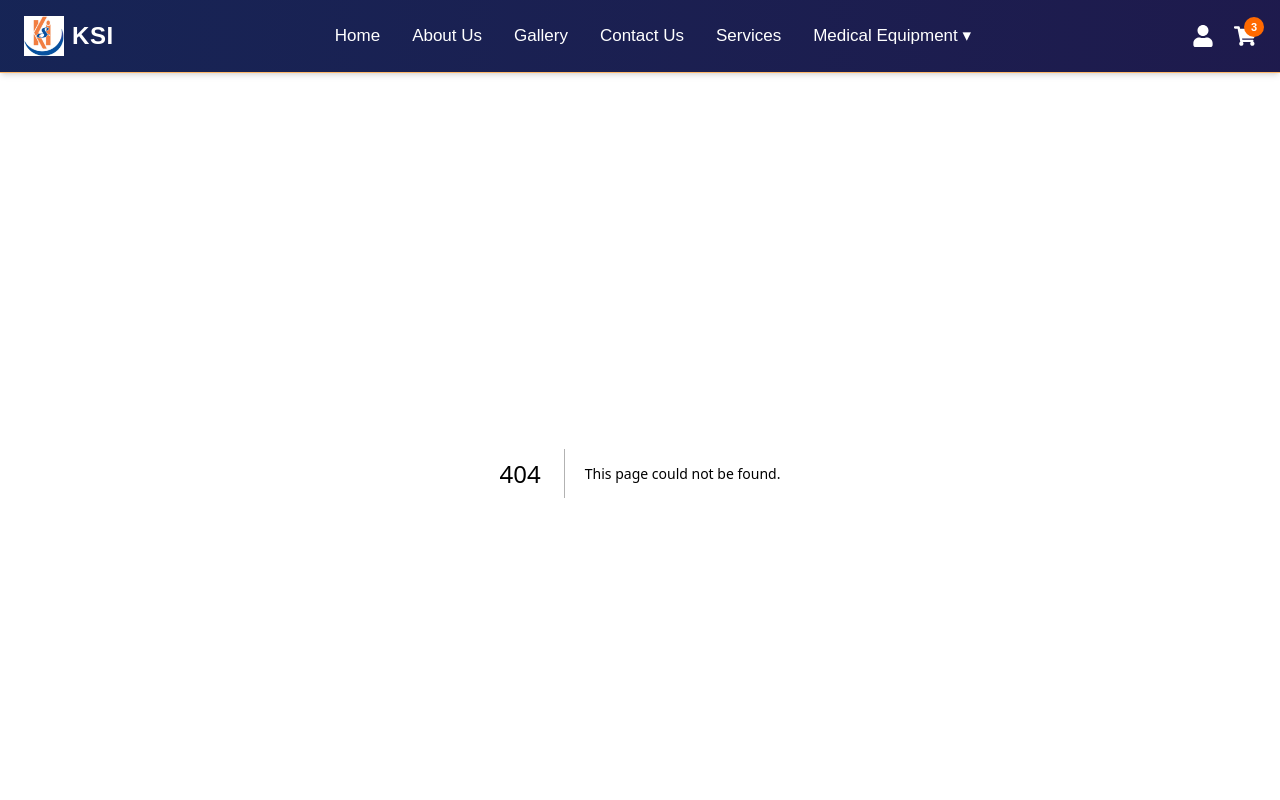
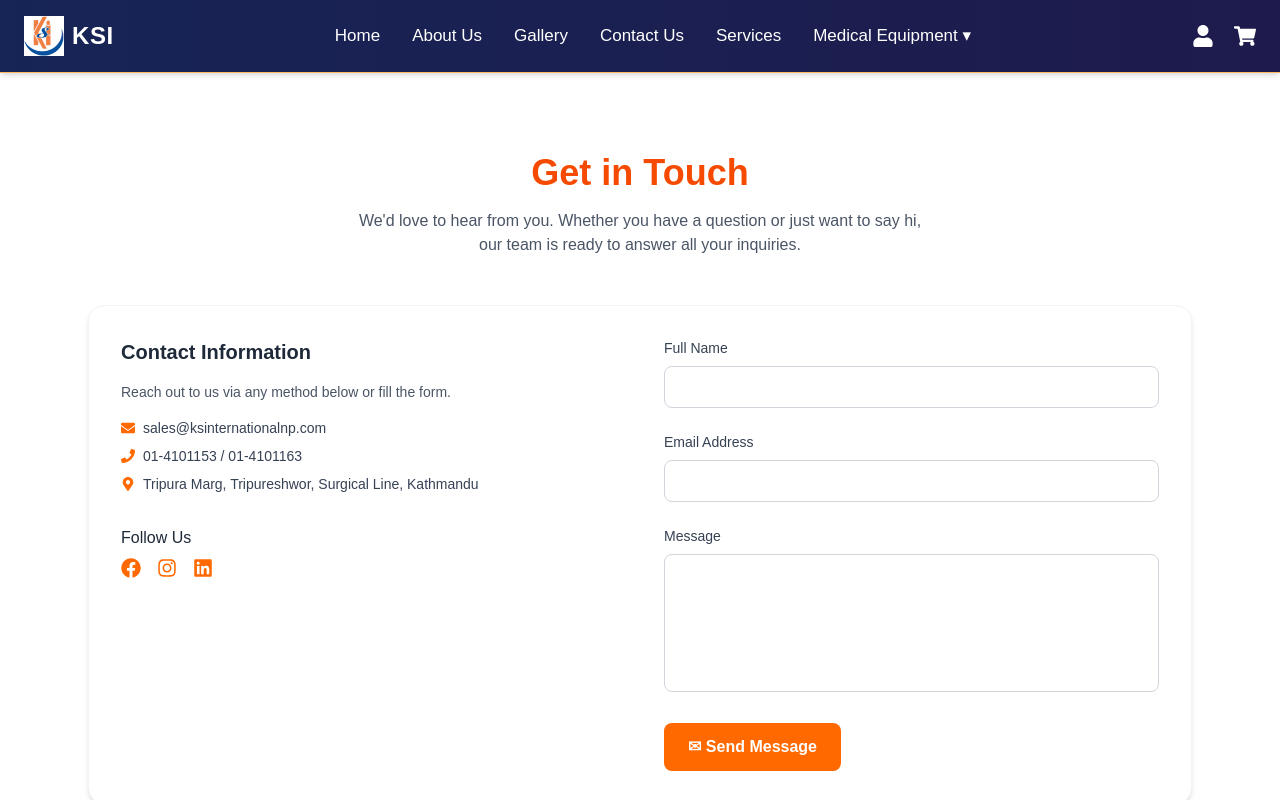
Before and after one commit to RoshanPanthi11/WebshopFrontend, a Next.js app: page /contact in a window 1280 px wide. Before the commit this address had no page. Shown: the top 800 px of the page. Built offline with nearby package versions, Linux system fonts and the light colour scheme.

Commit message:
add cart

```diff
--- /dev/null
+++ b/app/cart/page.js
@@ -0,0 +1,107 @@
+'use client';
+
+import { useAppContext } from '../context/AppContext';
+import Link from 'next/link';
+
+export default function CartPage() {
+  const { cart, updateQuantity, removeFromCart, clearCart } = useAppContext();
+
+  const total = cart.reduce((sum, item) => sum + item.price * item.quantity, 0);
+
+  return (
+    <div className="max-w-6xl mx-auto px-4 py-12">
+      <h2 className="text-3xl md:text-4xl font-bold text-orange-600 mb-10 text-center md:text-left">
+        🛒 Your Cart
+      </h2>
+
+      {cart.length === 0 ? (
+        <div className="text-center text-gray-500">
+          <p className="text-lg">Your cart is currently empty.</p>
+          <Link href="/" className="mt-4 inline-block text-orange-500 hover:underline font-medium">
+            ⬅ Continue Shopping
+          </Link>
+        </div>
+      ) : (
+        <>
+          <div className="space-y-6">
+            {cart.map((item) => (
+              <div
+                key={item.id}
+                className="flex flex-col md:flex-row items-center justify-between gap-6 bg-white shadow-md rounded-xl p-4 border border-gray-100"
+              >
+                {/* Product Info */}
+                <div className="flex items-center gap-4 w-full md:w-1/2">
+                  <img
+                    src={item.image}
+                    alt={item.name}
+                    className="w-24 h-24 object-contain rounded-lg border"
+                  />
+                  <div className="flex-1">
+                    <h4 className="text-base md:text-lg font-semibold text-gray-800">
+                      {item.name}
+                    </h4>
+                    <p className="text-sm text-gray-500">Price: ${item.price.toFixed(2)}</p>
+                  </div>
+                </div>
+
+                {/* Quantity Control */}
+                <div className="flex items-center gap-2">
+                  <button
+                    onClick={() => updateQuantity(item.id, 'decrease')}
+                    className="w-8 h-8 bg-orange-100 hover:bg-orange-200 text-orange-600 rounded-full text-lg font-bold transition"
+                  >
+                    −
+                  </button>
+                  <span className="min-w-[24px] text-center font-medium text-gray-700">
+                    {item.quantity}
+                  </span>
+                  <button
+                    onClick={() => updateQuantity(item.id, 'increase')}
+                    className="w-8 h-8 bg-orange-100 hover:bg-orange-200 text-orange-600 rounded-full text-lg font-bold transition"
+                  >
+                    +
+                  </button>
+                </div>
+
+                {/* Subtotal */}
+                <p className="text-lg font-semibold text-gray-800">
+                  ${(item.price * item.quantity).toFixed(2)}
+                </p>
+
+                {/* Remove Button */}
+                <button
+                  onClick={() => removeFromCart(item.id)}
+                  className="text-sm text-red-500 hover:text-red-600 font-medium"
+                >
+                  Remove
+                </button>
+              </div>
+            ))}
+          </div>
+
+          {/* Summary Section */}
+          <div className="mt-12 bg-white border border-gray-100 p-6 rounded-xl shadow-lg">
+            <div className="flex flex-col sm:flex-row justify-between items-center mb-6 gap-4">
+              <h3 className="text-xl font-bold text-gray-800">Total:</h3>
+              <span className="text-2xl font-bold text-orange-600">${total.toFixed(2)}</span>
+            </div>
+
+            <div className="flex flex-col md:flex-row justify-between items-center gap-4">
+              <button
+                onClick={clearCart}
+                className="w-full md:w-auto bg-red-500 hover:bg-red-600 text-white px-6 py-2 rounded-lg font-semibold transition"
+              >
+                🗑 Clear Cart
+              </button>
+              <button
+                className="w-full md:w-auto bg-orange-500 hover:bg-orange-600 text-white px-6 py-2 rounded-lg font-semibold transition"
+              >
+                💳 Proceed to Checkout
+              </button>
+            </div>
+          </div>
+        </>
+      )}
+    </div>
+  );
+}
--- /dev/null
+++ b/app/contact/page.js
@@ -0,0 +1,108 @@
+'use client';
+
+import { useState } from 'react';
+import { FaEnvelope, FaPhone, FaMapMarkerAlt, FaFacebook, FaInstagram, FaLinkedin } from 'react-icons/fa';
+
+export default function ContactUs() {
+  const [formData, setFormData] = useState({ name: '', email: '', message: '' });
+
+  const handleChange = (e) => {
+    setFormData((prev) => ({ ...prev, [e.target.name]: e.target.value }));
+  };
+
+  const handleSubmit = (e) => {
+    e.preventDefault();
+    alert('Thank you for contacting us!');
+    setFormData({ name: '', email: '', message: '' });
+  };
+
+  return (
+    <div className="max-w-6xl mx-auto px-6 py-20">
+      <h1 className="text-4xl font-bold text-orange-600 text-center mb-4">Get in Touch</h1>
+      <p className="text-gray-600 text-center mb-12 max-w-xl mx-auto">
+        We'd love to hear from you. Whether you have a question or just want to say hi, our team is ready to answer all your inquiries.
+      </p>
+
+      <div className="grid grid-cols-1 md:grid-cols-2 gap-12 bg-white p-8 rounded-2xl shadow-md border border-gray-100">
+        {/* Left Info Panel */}
+        <div className="space-y-8">
+          <div className="space-y-4">
+            <h3 className="text-xl font-semibold text-gray-800">Contact Information</h3>
+            <p className="text-sm text-gray-600">Reach out to us via any method below or fill the form.</p>
+
+            <div className="space-y-2 text-gray-700 text-sm">
+              <p className="flex items-center gap-2">
+                <FaEnvelope className="text-orange-500" /> sales@ksinternationalnp.com
+              </p>
+              <p className="flex items-center gap-2">
+                <FaPhone className="text-orange-500" /> 01-4101153 / 01-4101163
+              </p>
+              <p className="flex items-center gap-2">
+                <FaMapMarkerAlt className="text-orange-500" /> Tripura Marg, Tripureshwor, Surgical Line, Kathmandu
+              </p>
+            </div>
+          </div>
+
+          {/* Social Links */}
+          <div>
+            <h4 className="text-md font-medium text-gray-800 mb-2">Follow Us</h4>
+            <div className="flex gap-4 text-orange-500 text-xl">
+              <a href="#" aria-label="Facebook" className="hover:text-orange-600"><FaFacebook /></a>
+              <a href="#" aria-label="Instagram" className="hover:text-orange-600"><FaInstagram /></a>
+              <a href="#" aria-label="LinkedIn" className="hover:text-orange-600"><FaLinkedin /></a>
+            </div>
+          </div>
+        </div>
+
+        {/* Contact Form */}
+        <form onSubmit={handleSubmit} className="space-y-6">
+          <div>
+            <label htmlFor="name" className="block text-sm font-medium text-gray-700">Full Name</label>
+            <input
+              type="text"
+              name="name"
+              id="name"
+              required
+              value={formData.name}
+              onChange={handleChange}
+              className="mt-2 w-full px-4 py-2 border border-gray-300 rounded-lg focus:outline-none focus:ring-2 focus:ring-orange-400"
+            />
+          </div>
+
+          <div>
+            <label htmlFor="email" className="block text-sm font-medium text-gray-700">Email Address</label>
+            <input
+              type="email"
+              name="email"
+              id="email"
+              required
+              value={formData.email}
+              onChange={handleChange}
+              className="mt-2 w-full px-4 py-2 border border-gray-300 rounded-lg focus:outline-none focus:ring-2 focus:ring-orange-400"
+            />
+          </div>
+
+          <div>
+            <label htmlFor="message" className="block text-sm font-medium text-gray-700">Message</label>
+            <textarea
+              name="message"
+              id="message"
+              rows="5"
+              required
+              value={formData.message}
+              onChange={handleChange}
+              className="mt-2 w-full px-4 py-2 border border-gray-300 rounded-lg resize-none focus:outline-none focus:ring-2 focus:ring-orange-400"
+            />
+          </div>
+
+          <button
+            type="submit"
+            className="bg-orange-500 hover:bg-orange-600 text-white px-6 py-3 rounded-lg font-semibold w-full md:w-auto transition"
+          >
+            ✉ Send Message
+          </button>
+        </form>
+      </div>
+    </div>
+  );
+}
--- a/app/products/[id]/page.js
+++ b/app/products/[id]/page.js
@@ -1,6 +1,6 @@
 'use client';
 
-import { useParams } from 'next/navigation';
+import { useParams, useRouter } from 'next/navigation';
 import { useEffect, useState } from 'react';
 import { useAppContext } from '@/app/context/AppContext';
 import Image from 'next/image';
@@ -10,13 +10,13 @@ const ProductDetail = () => {
   const [reviews, setReviews] = useState([]);
   const [showAllReviews, setShowAllReviews] = useState(false);
   const { addToCart } = useAppContext();
+  const router = useRouter(); // For redirection
 
   const params = useParams();
   const { id } = params;
 
   useEffect(() => {
     if (!id) return;
-
     const parsedId = typeof id === 'string' ? parseInt(id) : null;
 
     if (parsedId) {
@@ -42,7 +42,7 @@ const ProductDetail = () => {
 
   return (
     <div className="bg-gray-50 pt-16">
-      <div className="max-w-7xl mx-auto p-8 flex gap-12 items-center">
+      <div className="max-w-7xl mx-auto p-8 flex flex-col lg:flex-row gap-12 items-center">
         <div className="flex-1">
           <div className="relative w-full h-[450px] bg-white rounded-xl shadow-lg hover:scale-105 transition-transform duration-500 overflow-hidden">
             <Image
@@ -96,12 +96,15 @@ const ProductDetail = () => {
             </div>
           )}
 
-          <button
-            onClick={() => addToCart(product)}
-            className="bg-gradient-to-r from-green-500 to-teal-400 text-white py-3 rounded-lg mt-8 hover:bg-teal-500 transition duration-300 text-lg"
-          >
-            Add to Cart
-          </button>
+<button
+  onClick={() => {
+    addToCart(product);
+
+  }}
+  className="bg-gradient-to-r from-green-500 to-teal-400 text-white py-3 px-6 rounded-lg mt-8 text-lg font-semibold transition duration-300 ease-in-out transform hover:scale-105 hover:shadow-lg hover:from-green-600 hover:to-teal-500"
+>
+  Add to Cart
+</button>
         </div>
       </div>
 
--- a/components/Navbar.js
+++ b/components/Navbar.js
@@ -4,10 +4,13 @@ import Link from 'next/link';
 import Image from 'next/image';
 import { FaUser, FaShoppingCart, FaBars, FaTimes } from 'react-icons/fa';
 import { useState } from 'react';
+import { useAppContext } from '@/app/context/AppContext'; // <- Import context
 
 export default function Navbar() {
   const [menuOpen, setMenuOpen] = useState(false);
   const [dropdownOpen, setDropdownOpen] = useState(false);
+  const { getCartCount } = useAppContext(); // <- Use context
+  const cartCount = getCartCount();
 
   return (
     <nav className="bg-gradient-to-r from-blue-950 to-indigo-950 shadow-md border-b border-orange-300 z-50 relative">
@@ -89,9 +92,11 @@ export default function Navbar() {
           </Link>
           <Link href="/cart" className="relative">
             <FaShoppingCart className="text-[22px] text-white hover:text-[#ff7e5f] transition duration-300" />
-            <span className="absolute -top-2 -right-2 bg-orange-500 text-white text-[11px] rounded-full w-5 h-5 flex items-center justify-center font-semibold">
-              3
-            </span>
+            {cartCount > 0 && (
+              <span className="absolute -top-2 -right-2 bg-orange-500 text-white text-[11px] rounded-full w-5 h-5 flex items-center justify-center font-semibold">
+                {cartCount}
+              </span>
+            )}
           </Link>
         </div>
 
@@ -176,7 +181,7 @@ export default function Navbar() {
           </Link>
           <Link href="/cart" className="flex items-center space-x-2 hover:text-[#ff7e5f]">
             <FaShoppingCart />
-            <span>Cart (3)</span>
+            <span>Cart ({cartCount})</span>
           </Link>
         </div>
       )}
--- a/components/ProductCard.js
+++ b/components/ProductCard.js
@@ -1,10 +1,27 @@
 'use client';
-import React from 'react';
-import { FaStar, FaShoppingCart, FaBolt } from 'react-icons/fa';
+import React, { useState } from 'react';
+import { FaStar, FaShoppingCart, FaBolt, FaCheck } from 'react-icons/fa';
 import { motion } from 'framer-motion';
 import Link from 'next/link';
+import { useAppContext } from '../app/context/AppContext'; // adjust if needed
 
 const ProductCard = ({ product }) => {
+  const { addToCart } = useAppContext();
+  const [added, setAdded] = useState(false);
+
+  const handleAddToCart = () => {
+    const cartItem = {
+      id: product.id,
+      title: product.title,
+      image: product.image,
+      price: product.price,
+      quantity: 1,
+    };
+    addToCart(cartItem);
+    setAdded(true);
+    setTimeout(() => setAdded(false), 1500); // reset after 1.5s
+  };
+
   return (
     <motion.div
       initial={{ opacity: 0, y: 30 }}
@@ -13,7 +30,6 @@ const ProductCard = ({ product }) => {
       viewport={{ once: true }}
       className="bg-white rounded-2xl shadow-md hover:shadow-lg transition-transform duration-300 hover:scale-[1.02] border border-gray-100"
     >
-      {/* Image + Link to Product Detail */}
       <Link href={`/products/${product.id}`}>
         <div className="relative h-60 bg-zinc-100 flex items-center justify-center p-4 cursor-pointer">
           <img
@@ -27,7 +43,6 @@ const ProductCard = ({ product }) => {
         </div>
       </Link>
 
-      {/* Content */}
       <div className="p-5 flex flex-col justify-between h-64">
         <div className="flex-grow space-y-2">
           <h3 className="text-base font-semibold text-gray-800 line-clamp-2 hover:text-orange-600 transition">
@@ -46,11 +61,16 @@ const ProductCard = ({ product }) => {
 
         <div className="flex justify-between gap-3 mt-5">
           <button
-            className="flex items-center justify-center gap-2 flex-1 bg-orange-500 text-white py-2 px-4 rounded-xl hover:bg-orange-600 transition text-sm font-medium"
+            className={`flex items-center justify-center gap-2 flex-1 py-2 px-4 rounded-xl text-sm font-medium transition-all duration-300 ${
+              added
+                ? 'bg-cyan-800 text-white scale-105'
+                : 'bg-orange-500 text-white hover:bg-orange-600'
+            }`}
+            onClick={handleAddToCart}
             aria-label={`Add ${product.title} to Cart`}
           >
-            <FaShoppingCart size={14} />
-            Add to Cart
+            {added ? <FaCheck size={14} /> : <FaShoppingCart size={14} />}
+            {added ? 'Added!' : 'Add to Cart'}
           </button>
           <button
             className="flex items-center justify-center gap-2 flex-1 bg-orange-500 text-white py-2 px-4 rounded-xl hover:bg-orange-600 transition text-sm font-medium"
```
